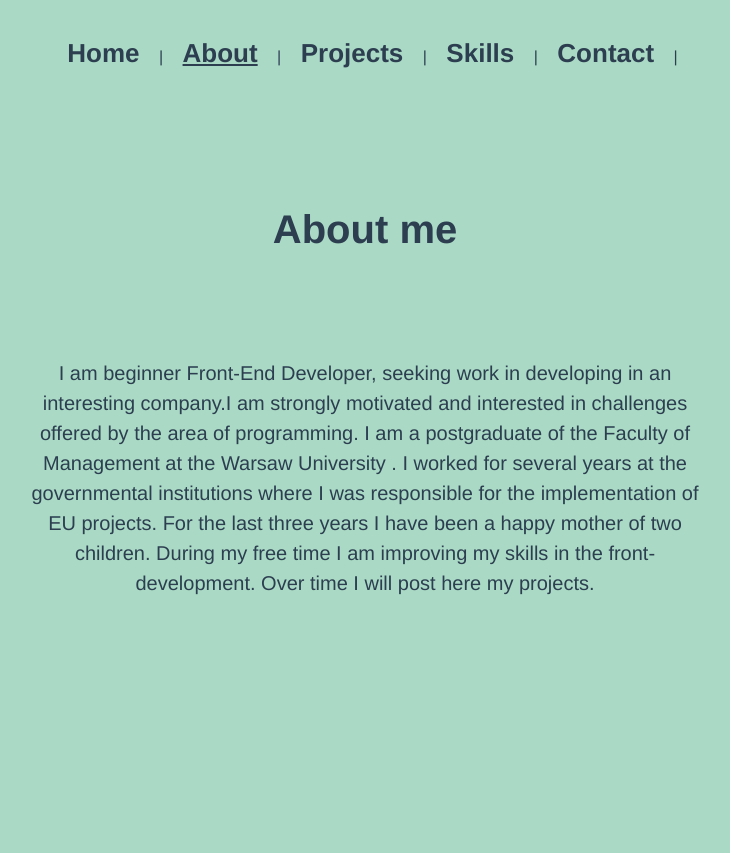
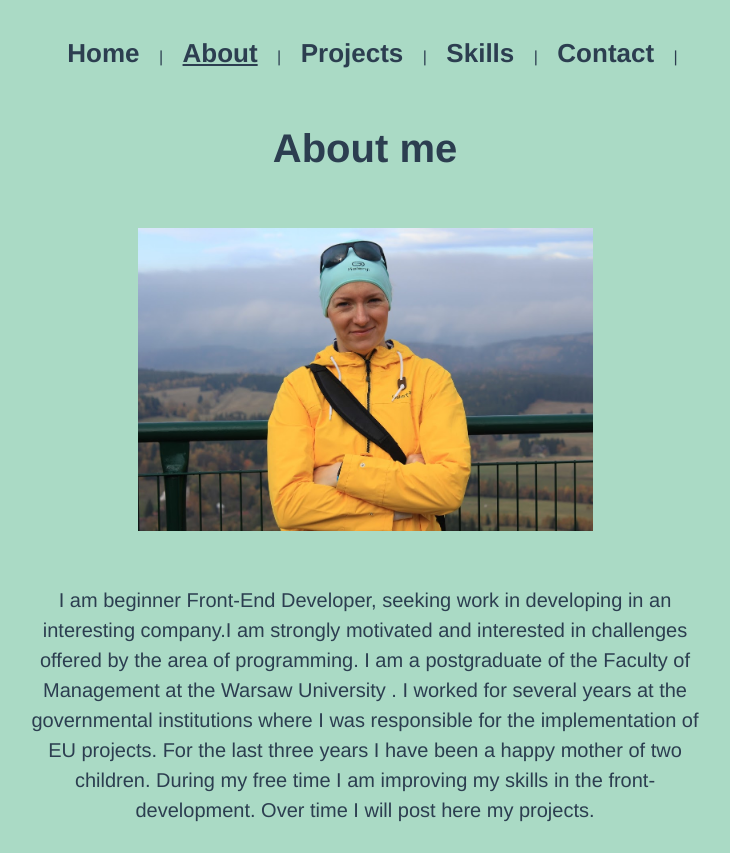
Before and after one commit to aniaska4/Portfolio_Anna, a Vue app: page /about in a window 1280 px wide. Shown: the whole page, without its empty margins (275-1005 px from the left). Before the commit the page ends 800 px from the top, so only its background shows below. Built offline with nearby package versions, Linux system fonts and the light colour scheme.

Commit message:
change styles in about and projects

```diff
--- a/src/components/About.vue
+++ b/src/components/About.vue
@@ -3,6 +3,8 @@
         .container
             .about_box__title
                 h1 About me
+            .about_box_picture
+                img(src="images/me.jpg")
             .about_box__description
                 p I am beginner Front-End Developer, seeking work in developing in an interesting company.
                             |I am strongly motivated and interested in challenges offered by the area of programming.
@@ -24,13 +26,16 @@ export default {
 .about_box
     display: flex;
     justify-content: center;
-    align-items: center
-    height: 600px;
+    align-items: center;
 
 .about_box__title
     padding-bottom: 30px;
     h1
         font-size: 40px;
+
+.about_box_picture
+    img
+        width: 65%;
 
 .about_box__description
     padding-top: 30px;
--- a/src/components/Projects.vue
+++ b/src/components/Projects.vue
@@ -104,6 +104,8 @@ export default {
         width: 50%;
         border: 3px solid black;
         height: 150px;
+    img:hoover
+        width: 60%
 
 .project_box__projects__describe
     text-align: left
```
